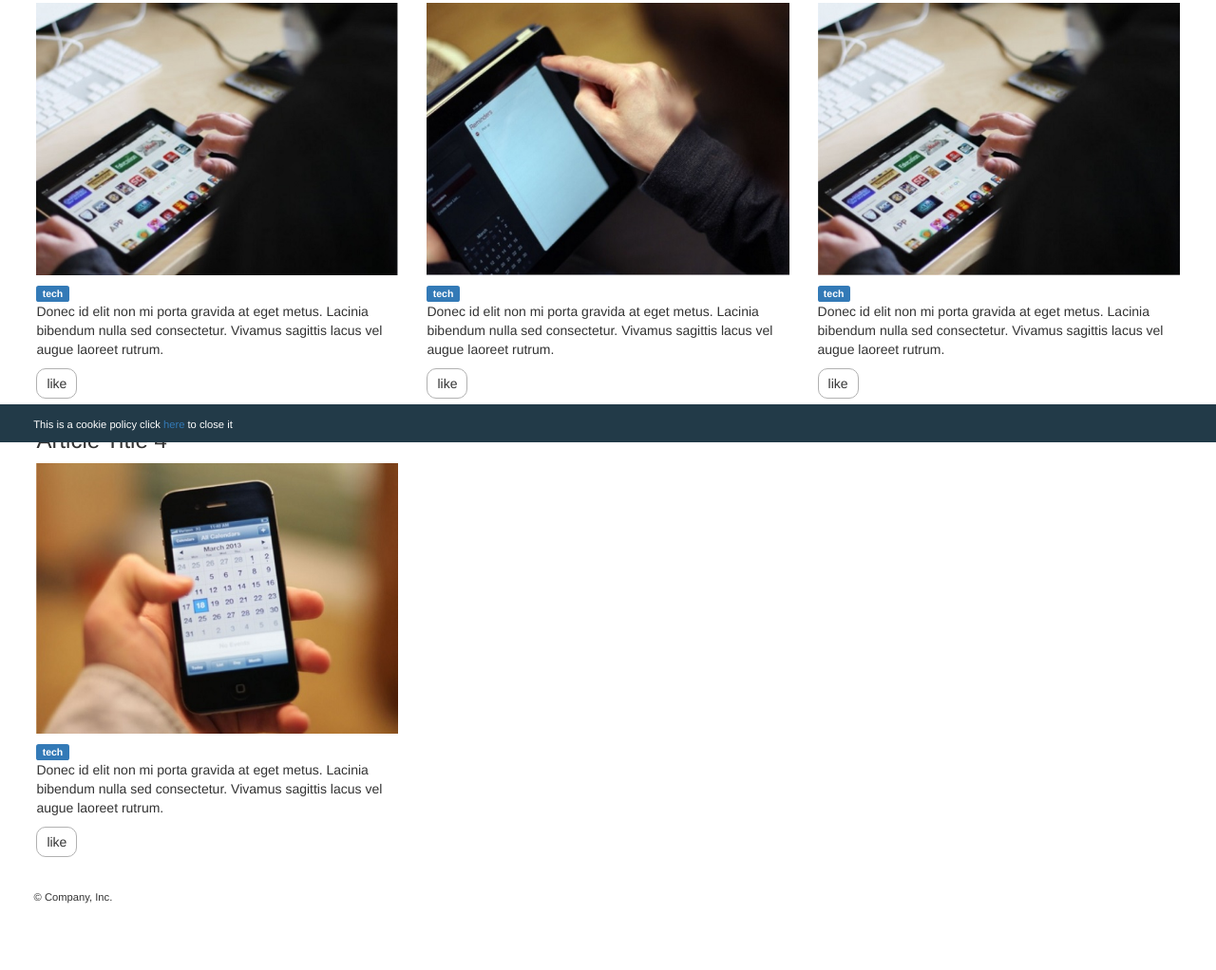
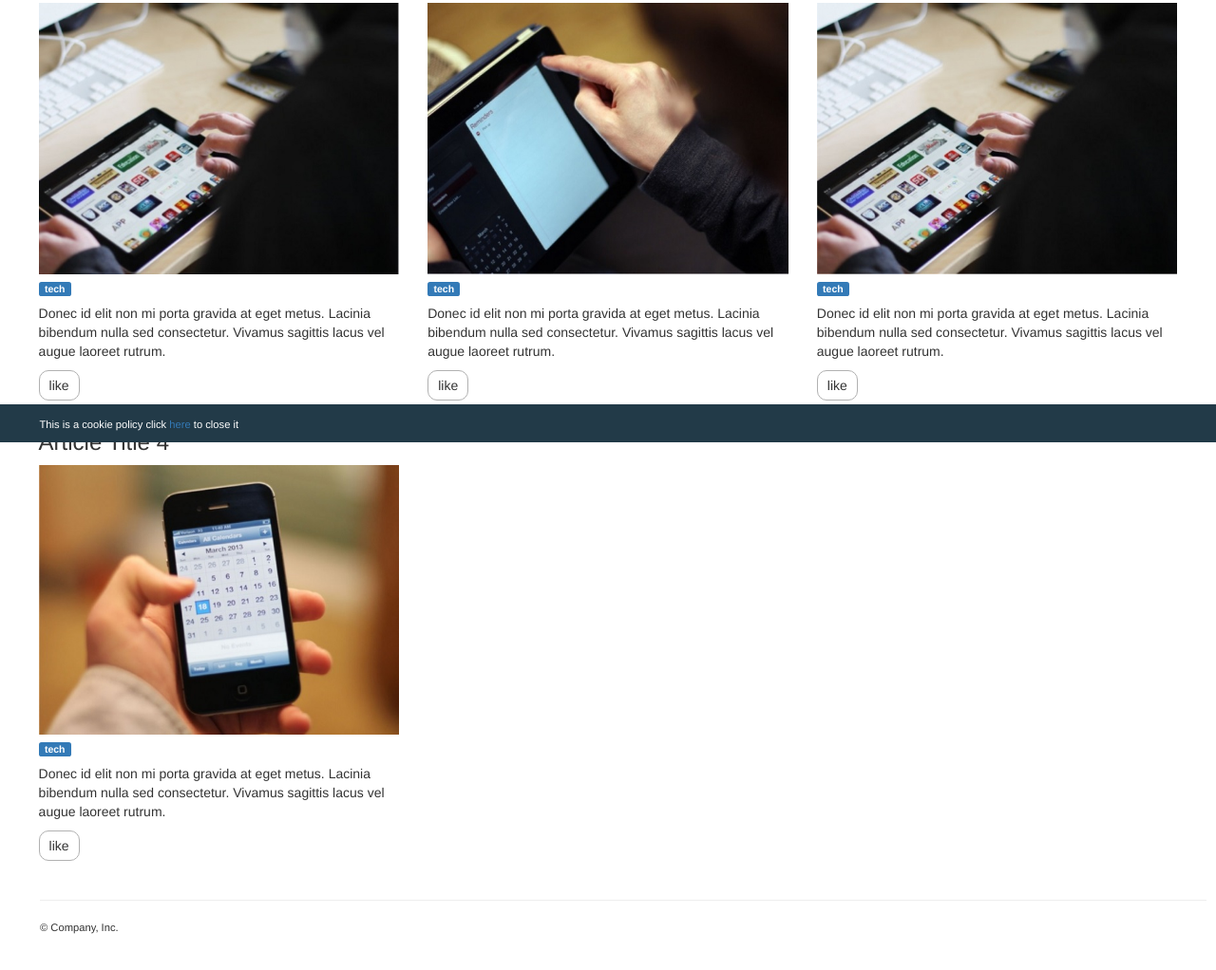
Before and after one commit to VincenzoCaserta/ProgettoFrontEnd, a plain HTML site: page Progetto/src/index.html in a window 1280 px wide. Shown: the part 334-1356 px from the top of the page at 95% size. Drawn offline with nearby package versions, Linux system fonts and the light colour scheme.

Commit message:
Restyling CSS, HTML

```diff
--- a/Progetto/src/css/style.css
+++ b/Progetto/src/css/style.css
@@ -9,9 +9,9 @@ header .div-hea{
   padding: 10px;
 }
 
-.span-h-f {
+.span-h-c {
   color: white;
-  margin-left: 2%;
+  margin-left: 2.5%;
   font-size: 80%;
 }
 
@@ -25,9 +25,9 @@ header .div-hea{
   padding: 20px 40px;
 }
 
-.content {
-  margin-left: 3%;
-  margin-right: 3%;
+.row {
+  margin-left: 2%;
+  margin-right: 2%;
 }
 
 .btn-primary {
@@ -35,6 +35,11 @@ header .div-hea{
   margin-top: 2%;
 }
 
+.label {
+  display: inline-block;
+  margin-bottom: 2%;
+  margin-top: 2%;
+}
 /*
 #imgH1 {
   height: 37px;
@@ -54,8 +59,7 @@ header .div-hea{
 .article-image {
   height: 100%;
   width: 100%;
-  display: block;
-  margin-bottom: 2%;
+
 }
 
 /*
@@ -93,9 +97,8 @@ header .div-hea{
   z-index: 90
 }
 
-.div-fot {
-  margin-top: 1%;
-  margin-left: 2%;
+footer {
+  margin-left: 2.5%;
   margin-bottom: 40px;
   font-size: 80%;
   padding: 10px;
--- a/Progetto/src/index.html
+++ b/Progetto/src/index.html
@@ -12,12 +12,12 @@
 <body>
 
   <div class="cookie">
-    <span class="span-h-f">This is a cookie policy click <a id="hereCookie" href="helloWorld.html"  target= "_blank">here</a> to close it</span>
+    <span class="span-h-c">This is a cookie policy click <a id="hereCookie" href="helloWorld.html"  target= "_blank">here</a> to close it</span>
   </div>
 
   <header>
     <div class="div-hea">
-      <span class="span-h-f"> Progetto </span>
+      <span class="span-h-c"> Progetto </span>
     </div>
   </header>
 
@@ -41,18 +41,12 @@
         </path>
       </svg>
     </a>
-
     <a href="helloWorld.html" type="button" class="btn btn-primary">Slides >></a>
-
-
-    <!--    <a href="https://github.com/"> <img id="imgH1" class="imgHero" alt="Not Found" src="image/git.jpg"></a> -->
-    <!--    <a href="helloWorld.html"> <img id="imgH2"class="imgHero" alt="Not Found" src="image/slides.jpg"></a> -->
-
   </div>
 </hero>
 
-<section class="content">
-  <div class="row">
+
+<section class="row">
   <article class="col-xs-12 col-sm-6 col-md-4 col-lg-4">
     <h3>Article Title 1</h3>
     <img class="article-image" alt="Not Found" src="image/articolo1.jpg" >
@@ -93,13 +87,12 @@
 
         </article>
 
-          <article clear="clearfix visible-md-block visible-lg-block"></article>
+    <!--    <article class="clearfix visible-sm-block visible-md-block visible-lg-block"></article> -->
 
         <article class="col-xs-12 col-sm-6 col-md-4 col-lg-4">
           <h3>Article Title 4</h3>
           <img class="article-image" alt="Not Found" src="image/articolo4.jpg">
           <span class="label label-pill label-primary">tech</span>
-  <!--          <img class="tech" alt="Not Found" src="image/tech.jpg"> -->
           <p>Donec id elit non mi porta gravida at
             eget metus. Lacinia bibendum nulla
             sed consectetur. Vivamus sagittis lacus
@@ -108,13 +101,12 @@
 
           </article>
 
-          </div>
+        </section>
 
-        </section>
+
         <footer>
-          <div class="div-fot">
+          <hr>
           <span> &copy Company, Inc.</span>
-          </div>
         </footer>
 
         <script
--- a/Progetto/src/js/application.js
+++ b/Progetto/src/js/application.js
@@ -4,6 +4,7 @@ $('#hereCookie').on('click', () => {
 });
 
 //  Cambia la classe allo span
+
 $('.span-like').on('click', event => {
    $(event.currentTarget).toggleClass("green-like");
  })
```
Lines whose indentation alone changed are shown as unchanged.
